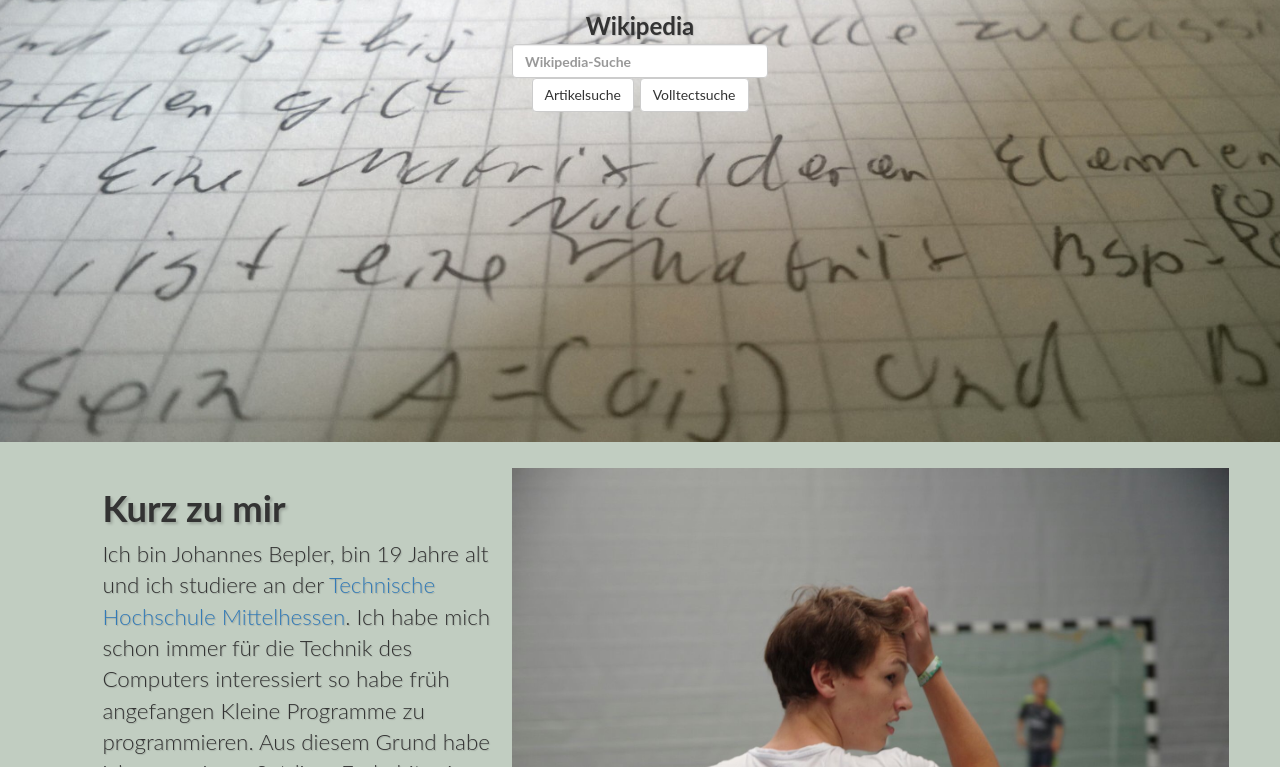
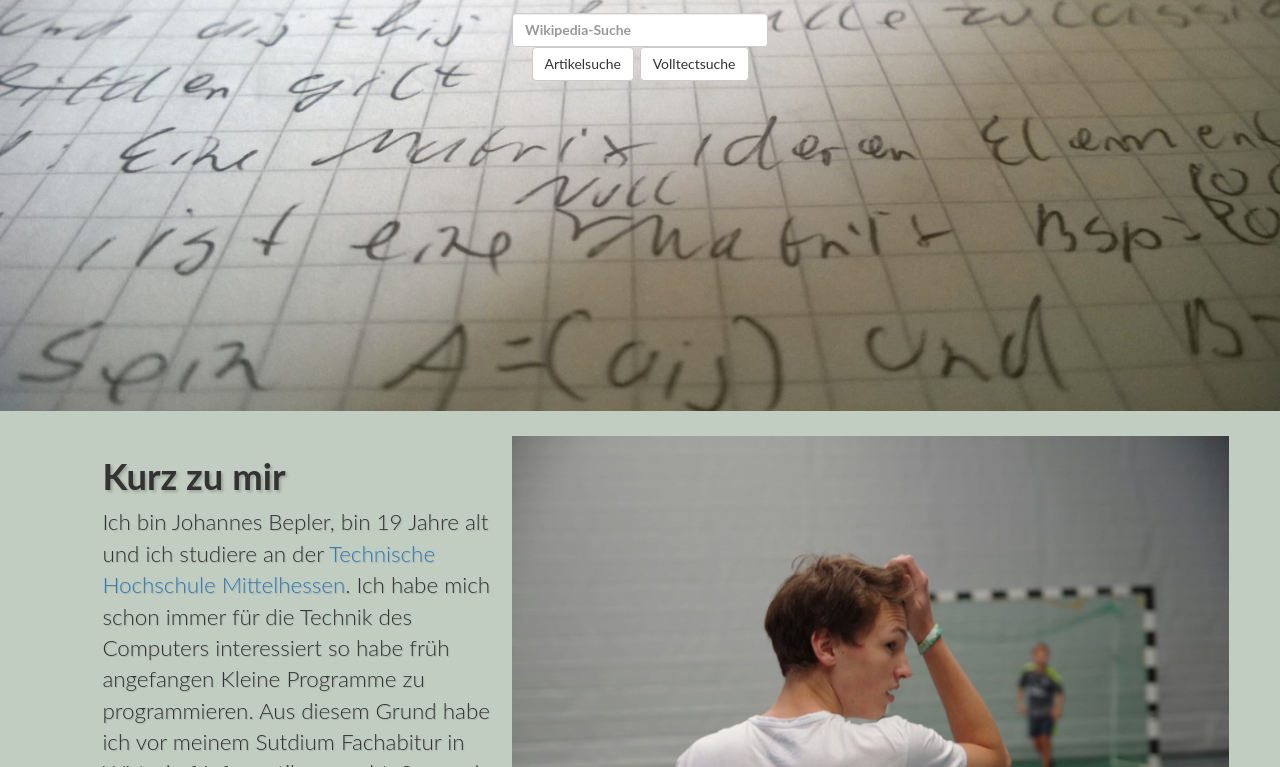
Before and after one commit to JohannesBepler/ibsweb, a plain HTML site: page index.html in a window 1280 px wide. Shown: the part 333-1100 px from the top of the page. Drawn offline with nearby package versions, Linux system fonts and the light colour scheme.

Commit message:
Web 1.11

```diff
--- a/index.html
+++ b/index.html
@@ -42,7 +42,7 @@ Author     : Johannes Bepler
                         <h3>Informatik B.Sc.</h3>
 			<div class="wiki">
 			  <h3><form action="http://de.wikipedia.org/wiki/Spezial:Suche" id="wikisearch" role="form">
-			    <label for="Wiki" >Wikipedia</label>
+			    <label for="Wiki" class="sr-only">Wikipedia</label>
                             <input type="text" class="form-control" placeholder="Wikipedia-Suche" name="search">
 			    <button type="submit" class="btn btn-default name="search" value="Artikel">Artikelsuche</button>
 			    <button type="submit" class="btn btn-default name="fullsearch" value="Volltext">Volltectsuche</button>
```
